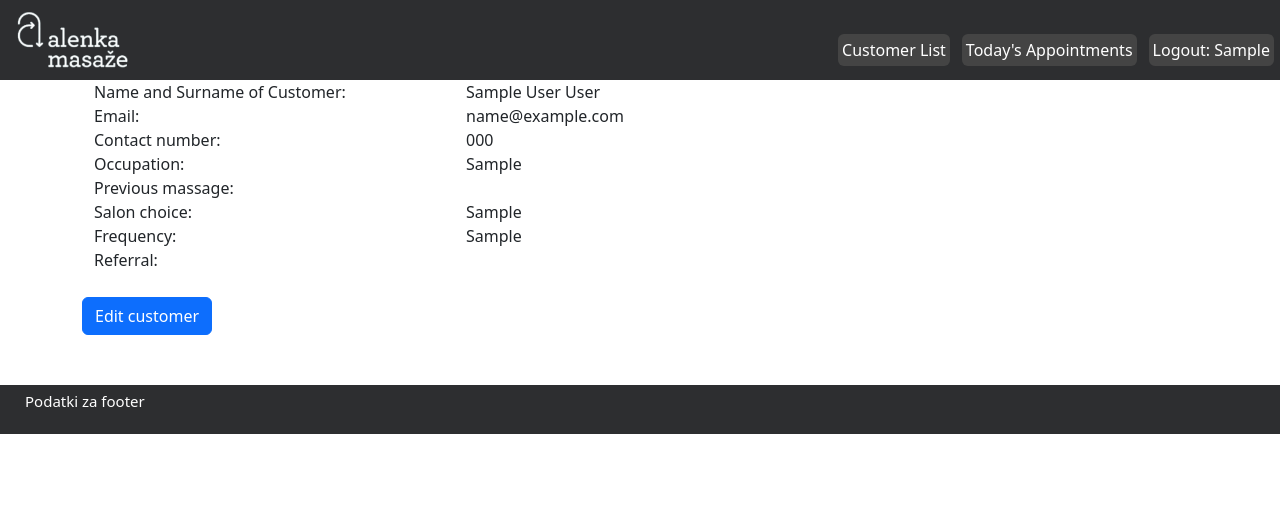
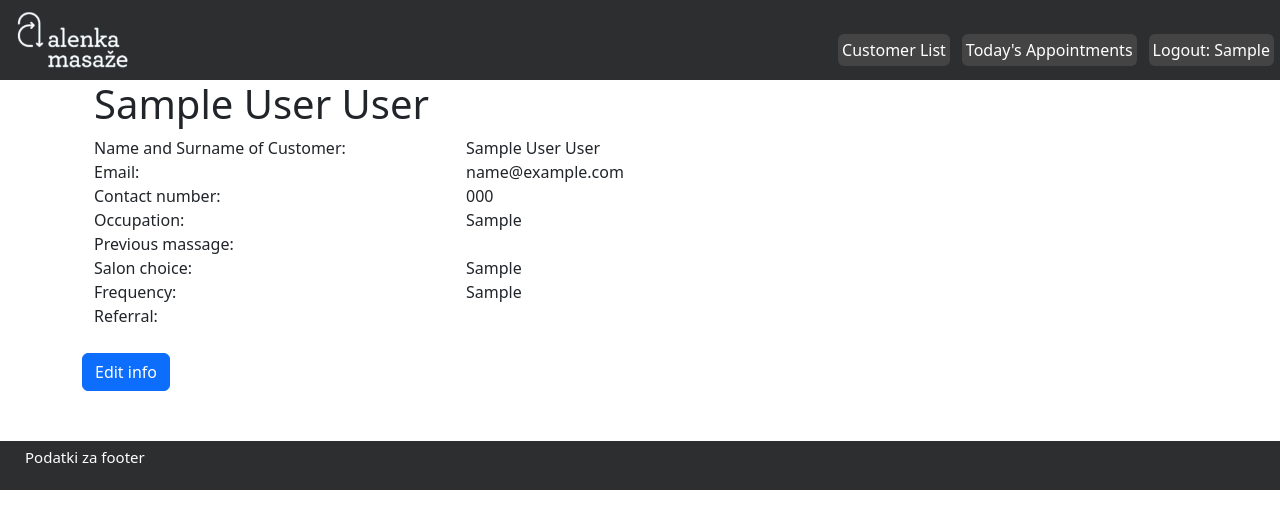
Before and after one commit to petmetic/therapy-tracker, a Django app: page /customer/1/detail/ in a window 1280 px wide. Shown: the top 529 px of the page. Run offline with Django 4.2, Linux system fonts and the light colour scheme; a user stored in the database is signed in; tables that the repository leaves empty hold one stand-in row (values such as "Sample post").

Commit message:
Buttons (#88)
* view customer on index reroutes to customer_list_detail view

* today's massage does not display in customer_list/<pk>/detail view

* add edit button in massge view

*remove add massage button in customer list view (/customer_list/<pk>detail/)

```diff
--- a/src/web/templates/web/customer.html
+++ b/src/web/templates/web/customer.html
@@ -4,6 +4,9 @@
 {% block content %}
     <div class="container text-left">
         <div>
+            <div  class="row">
+                <h1 class="col-sm-8">{{ customer.name }} {{ customer.surname }}</h1>
+            </div>
             <div class="row">
                 <div class="col-sm-4">Name and Surname of Customer:</div>
                 <div class="col-sm-8">{{ customer.name }} {{ customer.surname }}</div>
@@ -38,5 +41,5 @@
             </div> <!-- referral -->
         </div>
     </div>
-    <a class="btn btn-primary btn-body" href="{% url 'customer_edit' customer_pk=customer.pk %}">Edit customer</a>
+    <a class="btn btn-primary btn-body" href="{% url 'customer_edit' customer_pk=customer.pk %}">Edit info</a>
 {% endblock %}
--- a/src/web/templates/web/customer_detail.html
+++ b/src/web/templates/web/customer_detail.html
@@ -2,9 +2,8 @@
 {% block title %}Customer Detail View{% endblock %}
 
 {% block content %}
-    <h1> {{ customer.name }} {{ customer.surname }}</h1>
+    <h1> {{ customer.name }} {{ customer.surname }}'s past massages</h1>
     <a class="btn btn-primary btn-body" href="{% url 'customer' customer_pk=customer.pk %}">View customer</a>
-    <a class="btn btn-primary btn-body" href="{% url 'massage_add' customer_pk=customer.pk %}">Add massage</a>
 
 
         {% for massage in massage_list %}
@@ -20,4 +19,6 @@
                 </li>
             </ul>
         {% endfor %}
+
+
 {% endblock %}
--- a/src/web/templates/web/index.html
+++ b/src/web/templates/web/index.html
@@ -20,9 +20,9 @@
                                 <p><span class="fw-bold">{{ massage.customer }}</span> at {{ massage.start|time:"H:i" }}
                                 </p>
                                 <div>
-                                    <a class="btn btn-primary" href="{% url 'massage_detail' pk=massage.pk %}">View
+                                    <a class="btn btn-primary" href="{% url 'customer_detail' pk=massage.customer.pk %}">View details
                                     </a>
-                                    <a class="btn btn-primary" href="{% url 'massage_edit' pk=massage.pk %}">Edit
+                                    <a class="btn btn-primary" href="{% url 'massage_edit' pk=massage.pk %}">Edit massage
                                     </a>
                                 </div>
                             </li>
--- a/src/web/templates/web/massage_detail.html
+++ b/src/web/templates/web/massage_detail.html
@@ -4,6 +4,8 @@
 {% block content %}
     <div class="container text-left">
         <div>
+            <h1> View massage for {{ massage.customer }}</h1>
+            <br>
             <div class="row">
                 <div class="col-sm-4">Name and Surname of Customer:</div>
                 <div class="col-sm-8">{{ massage.customer }}</div>
--- a/src/web/views.py
+++ b/src/web/views.py
@@ -39,7 +39,7 @@ def customer_list(request):
 @login_required
 def customer_detail(request, pk):
     customer = get_object_or_404(Customer, pk=pk)
-    massage_list = customer.massage_set.all()
+    massage_list = customer.massage_set.filter(start__lte=datetime.datetime.now())
     return render(
         request,
         "web/customer_detail.html",
```
Lines whose indentation alone changed are shown as unchanged.
